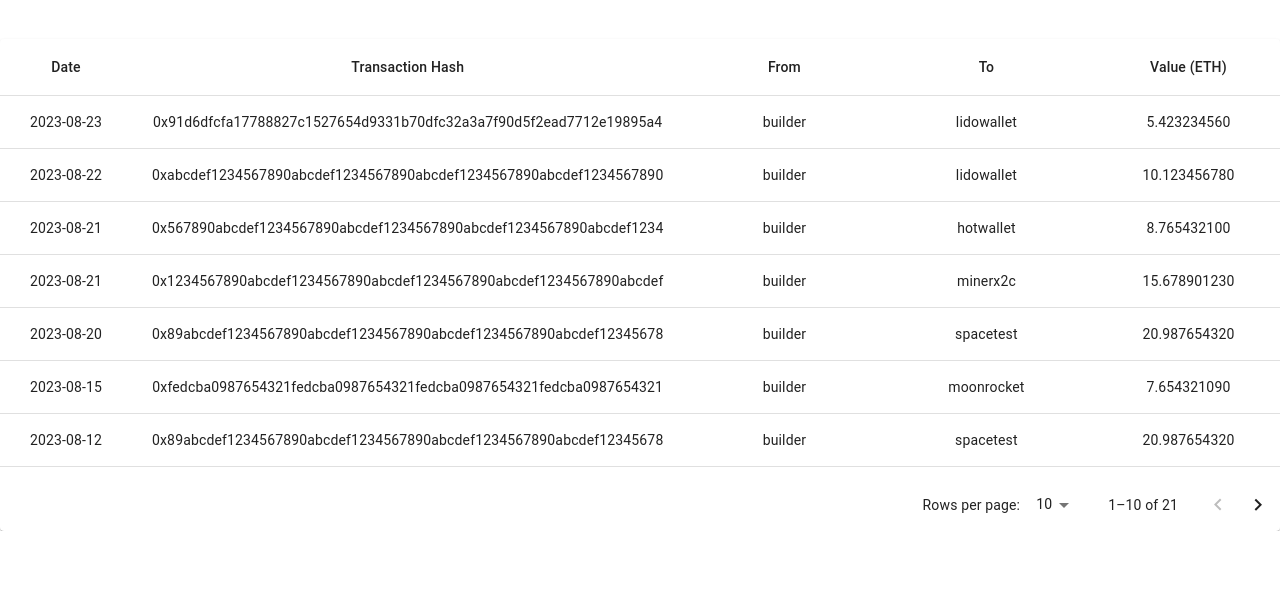
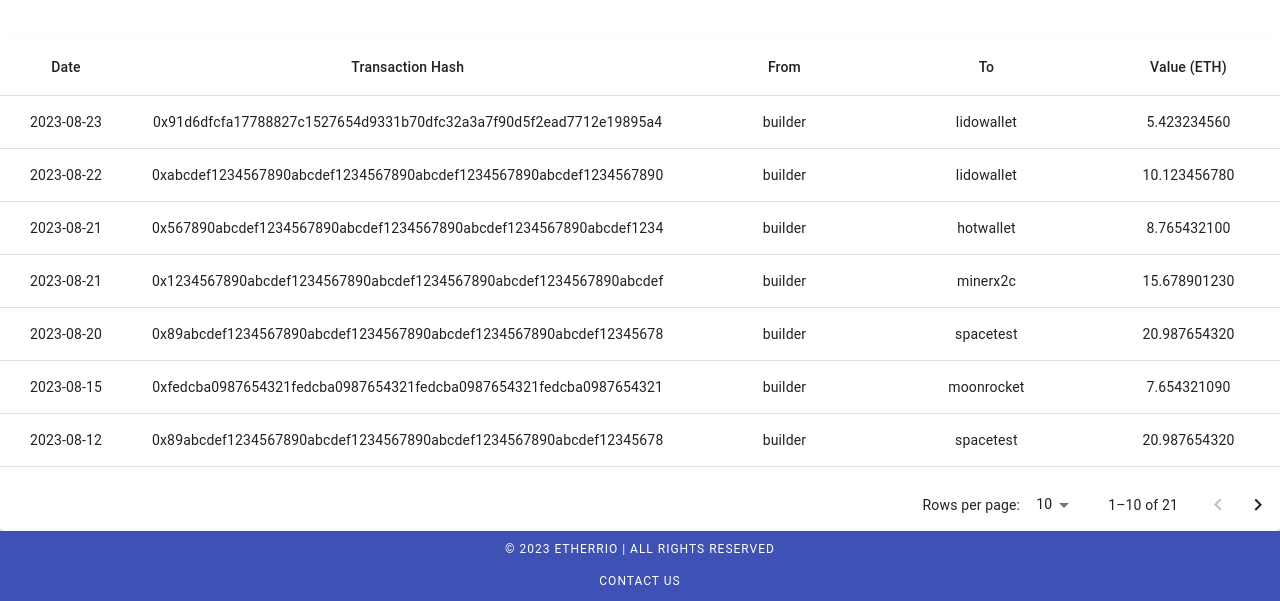
Before and after one commit to Arefin090/Etherrio, a React (Create React App) app: page / in a window 1280 px wide. Shown: the part 585-1186 px from the top of the page. Before the commit the page ends 1116 px from the top, so only its background shows below. Built offline with nearby package versions, Linux system fonts and the light colour scheme.

Commit message:
added footer

```diff
--- a/src/App.js
+++ b/src/App.js
@@ -3,7 +3,7 @@ import './App.css';
 import Navbar from './components/Navbar';
 import SearchBar from './components/SearchBar';
 import TransactionHistory from './components/TransactionHistory';
-
+import Footer from './components/Footer';
 
 
 function App() {
@@ -12,7 +12,7 @@ function App() {
       <Navbar />
       <SearchBar />
       <TransactionHistory />
-
+      <Footer />
 
       {/* Other components will go here */}
     </div>
--- /dev/null
+++ b/src/components/Footer.js
@@ -0,0 +1,42 @@
+import React from 'react';
+import { Typography } from '@mui/material';
+
+
+
+const containerStyles = {
+    minHeight: '100vh',
+    display: 'flex',
+    flexDirection: 'column',
+  };
+
+  const contentStyles = {
+    flex: 1,
+  };
+
+  const footerStyles = {
+    backgroundColor: '#3f51b5',
+    padding: '3px',
+    textAlign: 'center',
+    color: '#fff',
+  };
+
+  const Footer = () => {
+    return (
+
+
+        <div style={footerStyles}>
+          <Typography variant="overline">
+            © 2023 Etherrio | All rights reserved
+          </Typography>
+          <div>
+            <Typography variant="overline">
+              Contact us
+            </Typography>
+
+          </div>
+        </div>
+
+    );
+  };
+
+  export default Footer;
```
